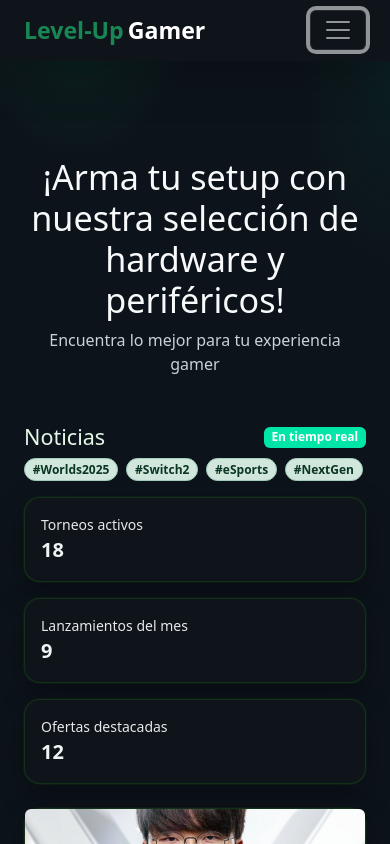
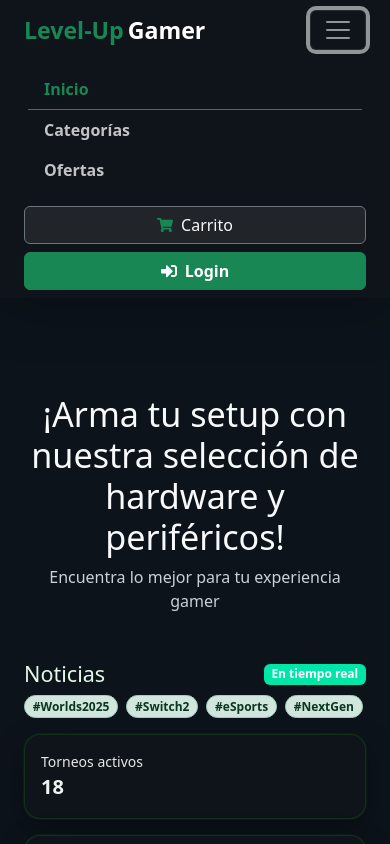
Before and after one commit to luko2k24/Level-up-ReactV2-main, a React (Vite) app: page / in a window 390 px wide. Both pictures are taken after a click on the button "Abrir menú". Shown: the top 844 px of the page. Built offline with nearby package versions, Linux system fonts and the light colour scheme; no server answers.

Commit message:
reparando el responsivo

```diff
--- a/src/components/Header.tsx
+++ b/src/components/Header.tsx
@@ -45,13 +45,16 @@ export default function Header() {
           type="button"
           data-bs-toggle="collapse"
           data-bs-target="#navbarNav"
+          aria-controls="navbarNav"
+          aria-expanded="false"
+          aria-label="Abrir menú"
         >
           <span className="navbar-toggler-icon" />
         </button>
 
         <div className="collapse navbar-collapse" id="navbarNav">
           {/* LINKS */}
-          <ul className="navbar-nav me-auto">
+          <ul className="navbar-nav me-auto mt-3 mt-lg-0">
             <li className="nav-item">
               <Link className={getLinkClasses("/")} to="/">
                 Inicio
@@ -73,11 +76,11 @@ export default function Header() {
           </ul>
 
           {/* DERECHA */}
-          <div className="d-flex align-items-center gap-3">
+          <div className="navbar-actions d-flex flex-column flex-lg-row align-items-stretch align-items-lg-center gap-2 gap-lg-3 mt-3 mt-lg-0">
             {/* CARRITO */}
             <Link
               to="/carrito"
-              className="btn btn-dark border border-secondary text-light d-flex align-items-center gap-2"
+              className="btn btn-dark border border-secondary text-light d-flex align-items-center gap-2 justify-content-center justify-content-lg-start"
             >
               <FaShoppingCart className="text-success" />
               <span>Carrito</span>
@@ -87,7 +90,7 @@ export default function Header() {
               <>
                 {isAdmin && (
                   <button
-                    className="btn btn-warning fw-bold d-flex align-items-center gap-2"
+                    className="btn btn-warning fw-bold d-flex align-items-center gap-2 justify-content-center justify-content-lg-start"
                     onClick={() => navigate("/admin")}
                   >
                     <FaUserShield />
@@ -96,7 +99,7 @@ export default function Header() {
                 )}
 
                 <button
-                  className="btn btn-success fw-bold d-flex align-items-center gap-2"
+                  className="btn btn-success fw-bold d-flex align-items-center gap-2 justify-content-center justify-content-lg-start"
                   onClick={() => navigate("/perfil")}
                 >
                   <FaUserCircle />
@@ -106,7 +109,7 @@ export default function Header() {
             ) : (
               <Link
                 to="/login"
-                className="btn btn-success fw-bold d-flex align-items-center gap-2"
+                className="btn btn-success fw-bold d-flex align-items-center gap-2 justify-content-center justify-content-lg-start"
               >
                 <FaSignInAlt />
                 <span>Login</span>
--- a/src/main.tsx
+++ b/src/main.tsx
@@ -3,6 +3,7 @@ import { createRoot } from 'react-dom/client';
 import { BrowserRouter } from 'react-router-dom';
 import App from './App';
 import 'bootstrap/dist/css/bootstrap.min.css';
+import 'bootstrap/dist/js/bootstrap.bundle.min.js';
 import './styles/theme.css';
 import { AuthProvider } from './context/AuthContext';
 
--- a/src/styles/theme.css
+++ b/src/styles/theme.css
@@ -257,6 +257,17 @@ footer { background: var(--surface); color: var(--muted); }
   align-items: center;
 }
 
+/* Navbar responsive: acciones en móvil a ancho completo */
+.navbar-actions .btn{
+  width: 100%;
+}
+
+@media (min-width: 992px){
+  .navbar-actions .btn{
+    width: auto;
+  }
+}
+
 
 /* ====== Parche mínimo de contraste de texto ====== */
 
```
